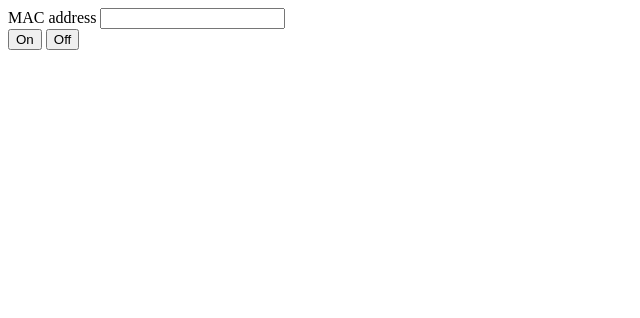
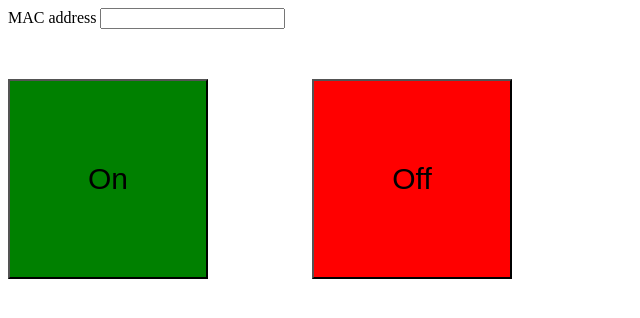
Before and after one commit to metalerk/raspberry-arduino-bluetooth, a Django app: page /control/ in a window 1280 px wide. Shown: the top 318 px of the page, without its empty margins (0-640 px from the left). Run offline with Django 3.2, Linux system fonts and the light colour scheme; some libraries are stand-ins or nearby versions.

Commit message:
same html

```diff
--- a/templates/index.html
+++ b/templates/index.html
@@ -2,7 +2,26 @@
 <html>
   <head>
     <meta charset="utf-8">
-    <link rel="stylesheet" type="text/css" href="style.css">
+    <style>
+    .mac {
+      margin-bottom: 50px;
+    }
+
+    button {
+      width: 200px;
+      height: 200px;
+      font-size: 30px;
+      margin-right: 100px;
+    }
+
+    .on {
+      background-color: green;
+    }
+
+    .off {
+      background-color: red;
+    }
+    </style>
 
     <script src="https://ajax.googleapis.com/ajax/libs/jquery/3.2.1/jquery.min.js"></script>
     <title></title>
@@ -18,6 +37,42 @@
       <button class="off" onclick="off()">Off</button>
     </div>
 
-    <script src="scripts.js"></script>
+    <script>
+    function on() {
+      console.log('on');
+
+      $.ajax({
+        url: "http://localhost:8000/control/actions/",
+        type: "post", // or "get"
+        // data: '{"action":"on"}',
+        data: JSON.stringify({
+          "command": "on",
+          "mac": "00:21:13:01:FA:CA",
+        }),
+        success: function(data) {
+          alert(data.result);
+        }});
+    }
+
+    function off() {
+      console.log('off');
+
+      $.ajax({
+        url: "http://localhost:8000/control/actions/",
+        type: "post", // or "get"
+        // data: '{"action":"on"}',
+        data: JSON.stringify({
+          "command": "off",
+          "mac": "00:21:13:01:FA:CA",
+        }),
+        success: function(data) {
+          alert(data.result);
+        }});
+    }
+
+    function onChangeMAC(e) {
+      console.log(e);
+    }
+    </script>
   </body>
 </html>
```
